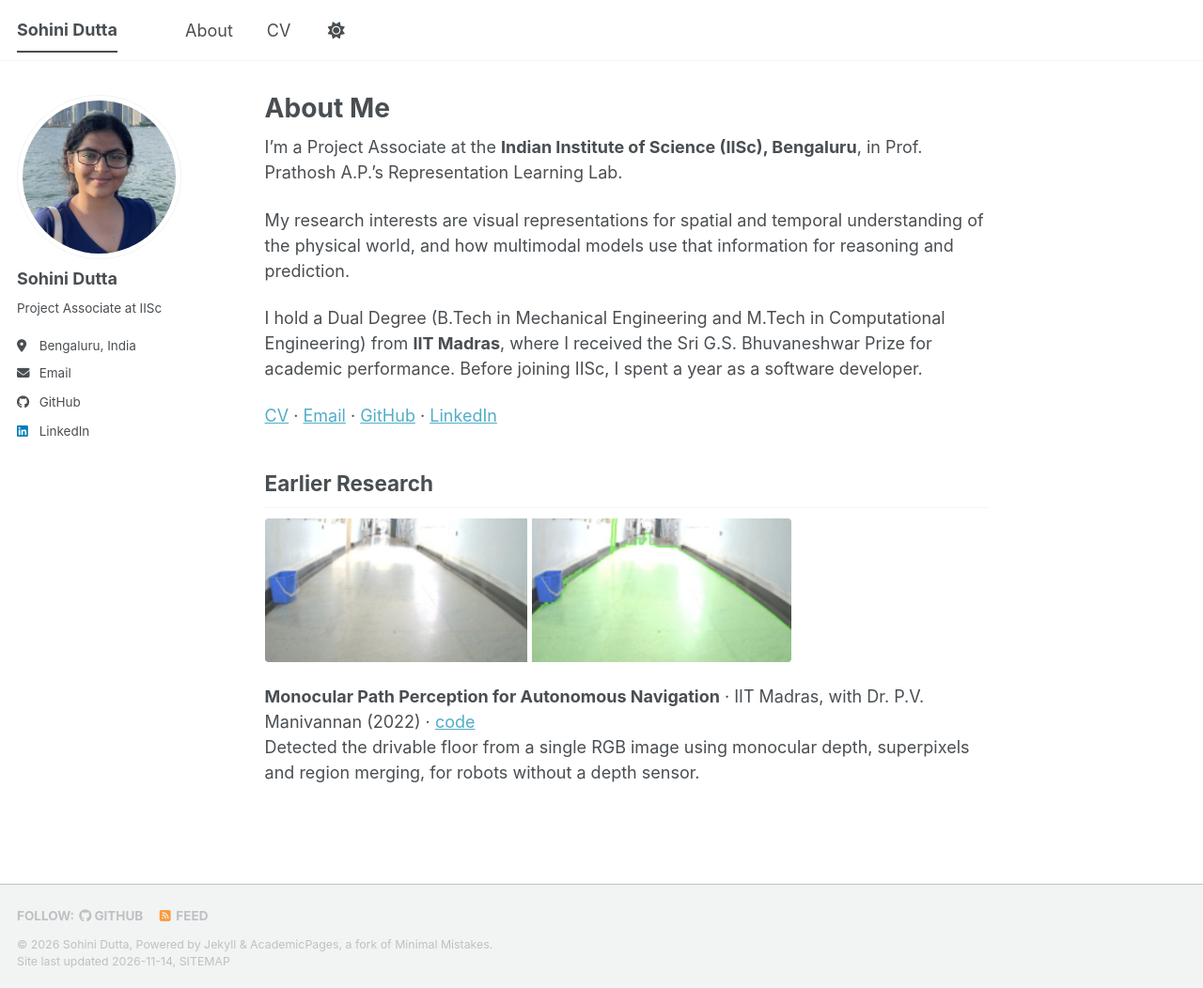
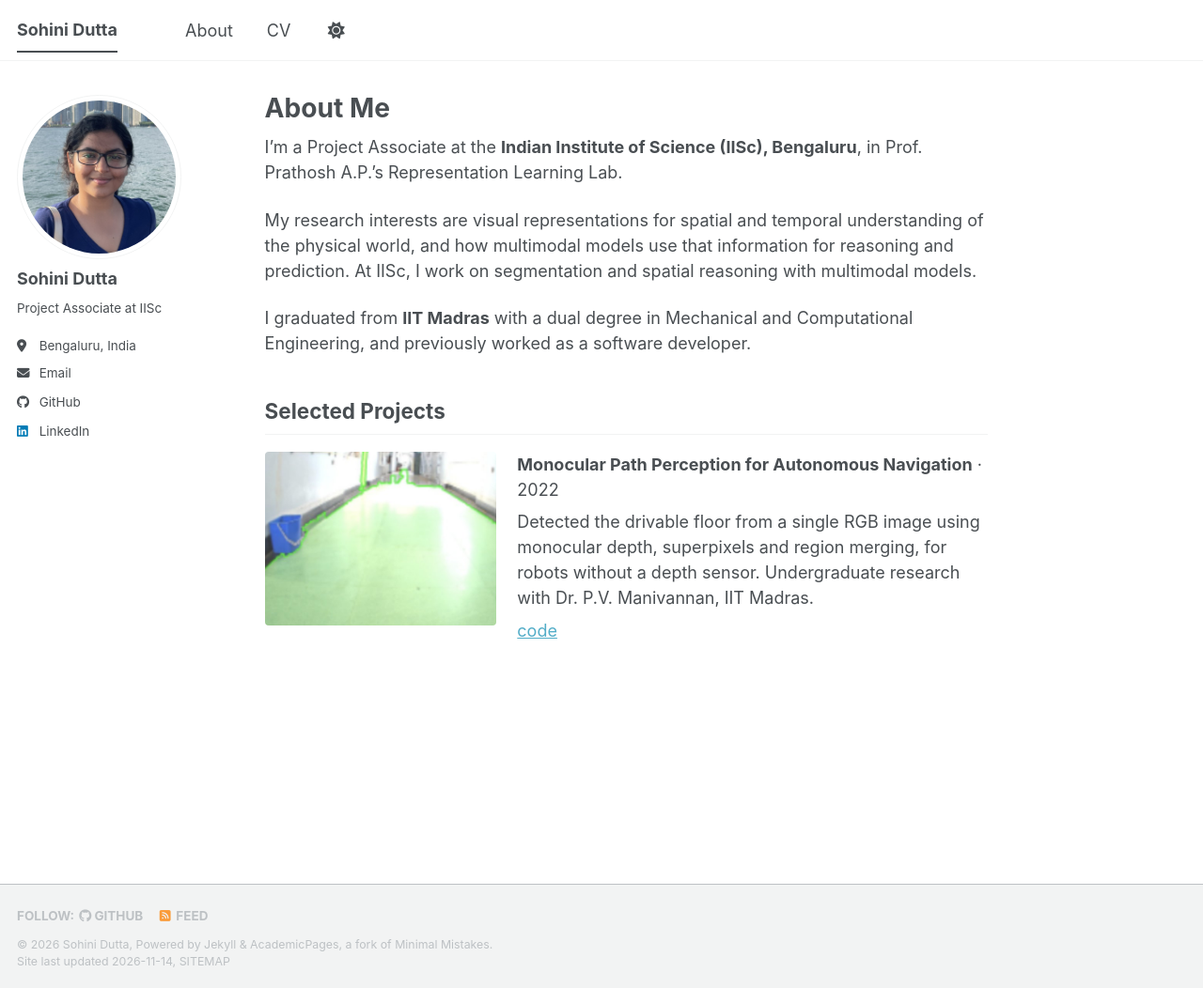
Before and after one commit to sohinidutta11/sohinidutta11.github.io, a Jekyll site: the page built from _pages/about.md, in a window 1280 px wide and 1052 px high. Shown: the whole window at 94% size. Built offline with Jekyll 4.4.1, drawn with Linux system fonts in a browser that asks for light colours; a script bundle is joined from its source files by our own code; a style sheet for code colours, icons or effects is not loaded.

Commit message:
Shorter bio and compact project row

```diff
--- a/_pages/about.md
+++ b/_pages/about.md
@@ -11,17 +11,19 @@ redirect_from:
 
 I'm a Project Associate at the **Indian Institute of Science (IISc), Bengaluru**, in Prof. Prathosh A.P.'s Representation Learning Lab.
 
-My research interests are visual representations for spatial and temporal understanding of the physical world, and how multimodal models use that information for reasoning and prediction.
+My research interests are visual representations for spatial and temporal understanding of the physical world, and how multimodal models use that information for reasoning and prediction. At IISc, I work on segmentation and spatial reasoning with multimodal models.
 
-I hold a Dual Degree (B.Tech in Mechanical Engineering and M.Tech in Computational Engineering) from **IIT Madras**, where I received the Sri G.S. Bhuvaneshwar Prize for academic performance. Before joining IISc, I spent a year as a software developer.
-
-[CV](/files/Sohini_Dutta_CV.pdf) · [Email](mailto:sohini11dutta@gmail.com) · [GitHub](https://github.com/sohinidutta11) · [LinkedIn](https://www.linkedin.com/in/sohini-dutta-6527011a1)
+I graduated from **IIT Madras** with a dual degree in Mechanical and Computational Engineering, and previously worked as a software developer.
 
 <!-- Selected Research goes here: two entries, each with one figure, 80–120 words, a contribution sentence, collaborators/adviser and status. -->
 
-## Earlier Research
+## Selected Projects
 
-<img src="/images/research/ground-plane.jpg" alt="A corridor image and the same image with the detected floor highlighted in green" style="width:100%; max-width:560px; border-radius:4px;">
-
-**Monocular Path Perception for Autonomous Navigation** · IIT Madras, with Dr. P.V. Manivannan (2022) · [code](https://github.com/sohinidutta11/ground-plane-estimation)
-Detected the drivable floor from a single RGB image using monocular depth, superpixels and region merging, for robots without a depth sensor.
+<div class="project-row">
+  <img src="/images/research/ground-plane.jpg" alt="Corridor image with the detected floor highlighted in green">
+  <div class="project-text">
+    <p class="project-title"><strong>Monocular Path Perception for Autonomous Navigation</strong> · 2022</p>
+    <p>Detected the drivable floor from a single RGB image using monocular depth, superpixels and region merging, for robots without a depth sensor. Undergraduate research with Dr. P.V. Manivannan, IIT Madras.</p>
+    <p><a href="https://github.com/sohinidutta11/ground-plane-estimation">code</a></p>
+  </div>
+</div>
--- a/assets/css/main.scss
+++ b/assets/css/main.scss
@@ -36,3 +36,27 @@
     "layout/archive",
     "layout/sidebar"
 ;
+/* Compact project rows on the homepage */
+.project-row {
+  display: flex;
+  gap: 1.25em;
+  align-items: flex-start;
+  margin: 1em 0 1.5em;
+}
+.project-row img {
+  flex: 0 0 32%;
+  max-width: 32%;
+  height: auto;
+  border-radius: 4px;
+}
+.project-row .project-text {
+  flex: 1;
+  min-width: 0;
+}
+.project-row .project-text p {
+  margin: 0 0 0.4em;
+}
+@media (max-width: 600px) {
+  .project-row { flex-direction: column; }
+  .project-row img { flex-basis: auto; max-width: 100%; }
+}
```
Also changed, not shown: images/research/ground-plane.jpg.
